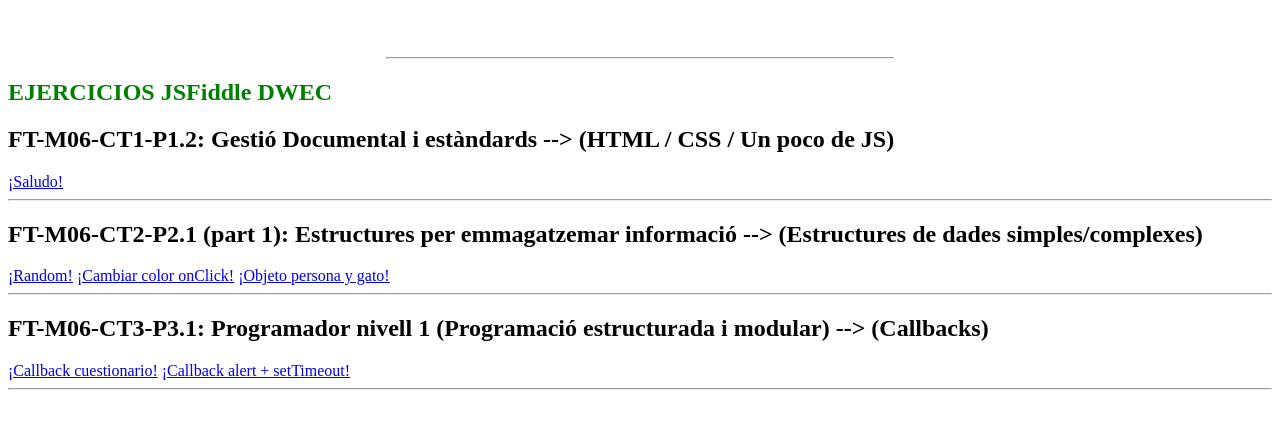
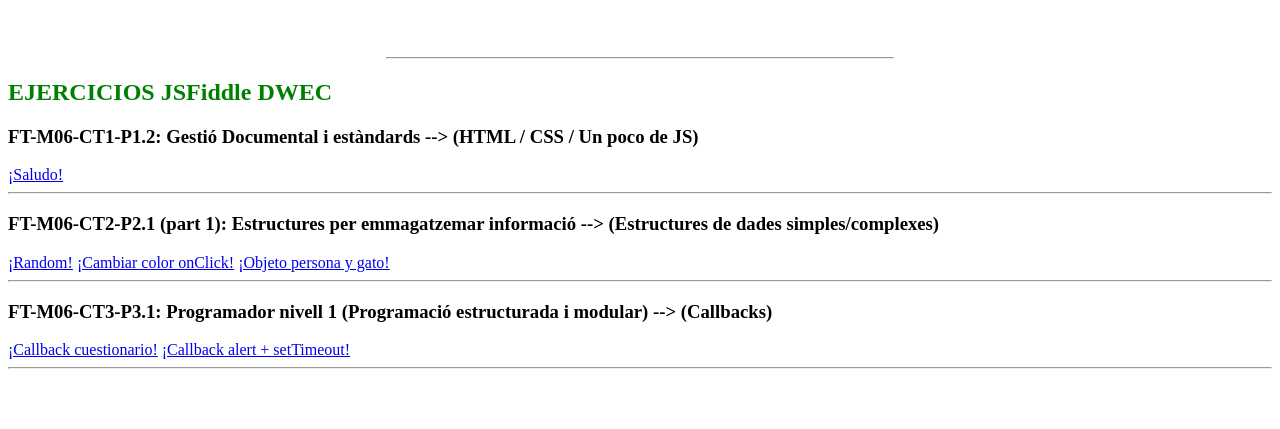
Before and after one commit to davidplanasCEP/davidplanasCEP.github.io, a plain HTML site: page portfolio/index.html in a window 1280 px wide. Shown: the part 101-530 px from the top of the page. Drawn offline with Linux system fonts and the light colour scheme.

Commit message:
Update index.html

```diff
--- a/portfolio/index.html
+++ b/portfolio/index.html
@@ -11,15 +11,15 @@
     <section>
       <HR width="40%">
       <h1 style="color:green;">EJERCICIOS JSFiddle DWEC</h1>
-        <h2>FT-M06-CT1-P1.2: Gestió Documental i estàndards --> (HTML / CSS / Un poco de JS)</h1>
+        <h3>FT-M06-CT1-P1.2: Gestió Documental i estàndards --> (HTML / CSS / Un poco de JS)</h3>
         <a href="https://jsfiddle.net/davidplanasCEP/zryvn6am/7/">¡Saludo!</a>
       <hr>
-        <h2>FT-M06-CT2-P2.1 (part 1): Estructures per emmagatzemar informació --> (Estructures de dades simples/complexes)</h1>
+        <h3>FT-M06-CT2-P2.1 (part 1): Estructures per emmagatzemar informació --> (Estructures de dades simples/complexes)</h3>
         <a href="https://jsfiddle.net/davidplanasCEP/q89o4xjw/42/">¡Random!</a>
         <a href="https://jsfiddle.net/davidplanasCEP/m3208kd6/16/">¡Cambiar color onClick!</a>
         <a href="https://jsfiddle.net/davidplanasCEP/7m3ujfnd/21/">¡Objeto persona y gato!</a>
       <hr>
-        <h2>FT-M06-CT3-P3.1: Programador nivell 1 (Programació estructurada i modular) --> (Callbacks)</h1>
+        <h3>FT-M06-CT3-P3.1: Programador nivell 1 (Programació estructurada i modular) --> (Callbacks)</h3>
         <a href="https://jsfiddle.net/davidplanasCEP/btknfu9y/15/">¡Callback cuestionario!</a>
         <a href="https://jsfiddle.net/davidplanasCEP/8t5vhoyf/14/">¡Callback alert + setTimeout!</a>
       <hr>
```
